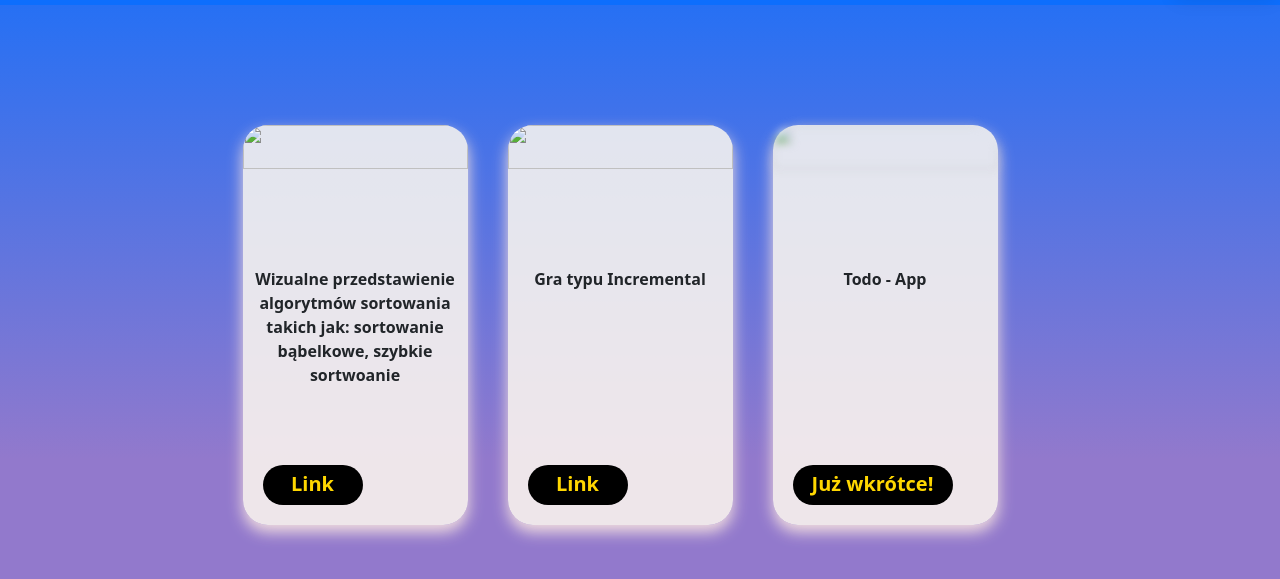
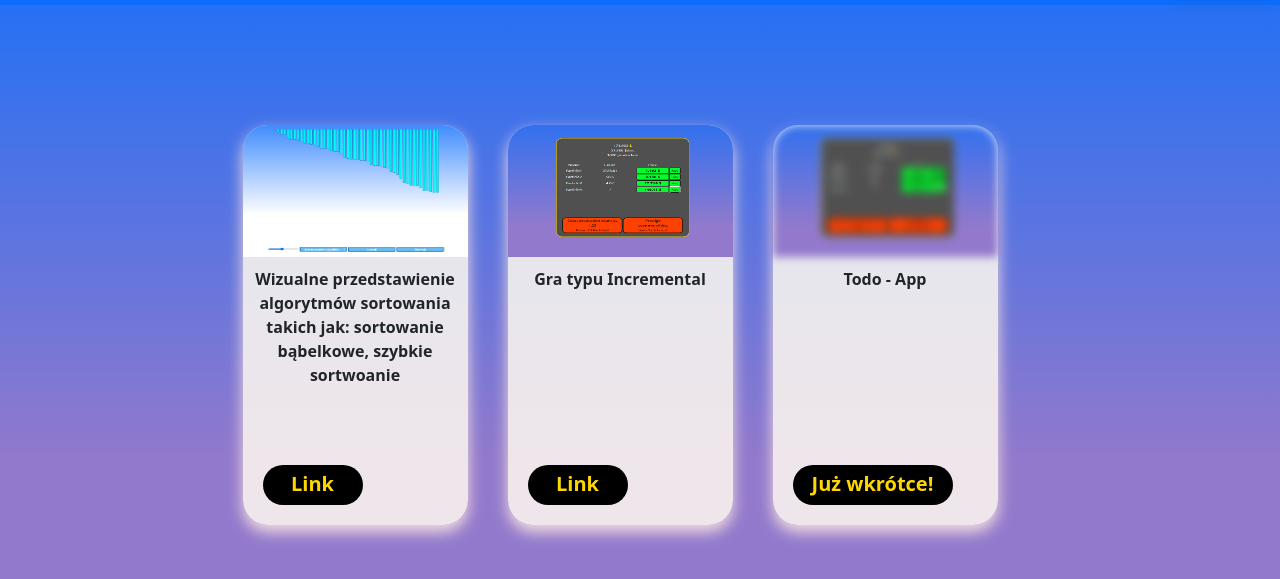
Before and after one commit to konradstanczyk/portfolio, a plain HTML site: page projekty/projekty.html in a window 1280 px wide. Shown: the part 101-680 px from the top of the page. Drawn offline with nearby package versions, Linux system fonts and the light colour scheme.

Commit message:
Add files via upload

```diff
--- a/projekty/projekty.html
+++ b/projekty/projekty.html
@@ -44,17 +44,17 @@
 
       <div class="container">
         <div class="card">
-          <img src="./projektyss/card1.png">
+          <img src="../projektyss/card1.png">
           <p id="card0"></p>
           <a href="./projekty/sortowanie/index.html" class="projectLink">Link</a>
         </div>
         <div class="card">
-          <img src="./projektyss/card2.png">
+          <img src="../projektyss/card2.png">
           <p id="card1"></p>
           <a href="./projekty/incremental/index.html" class="projectLink">Link</a>
         </div>
         <div class="card">
-          <img src="./projektyss/card2.png" class="blur">
+          <img src="../projektyss/card2.png" class="blur">
           <p id="card2"></p>
           <a href="./projekty/projekty.html" class="projectLink long" id="linkcs">Już wkrótce!</a>
         </div>
```
Also changed, not shown: kontakt.html (+1 -1 lines).
